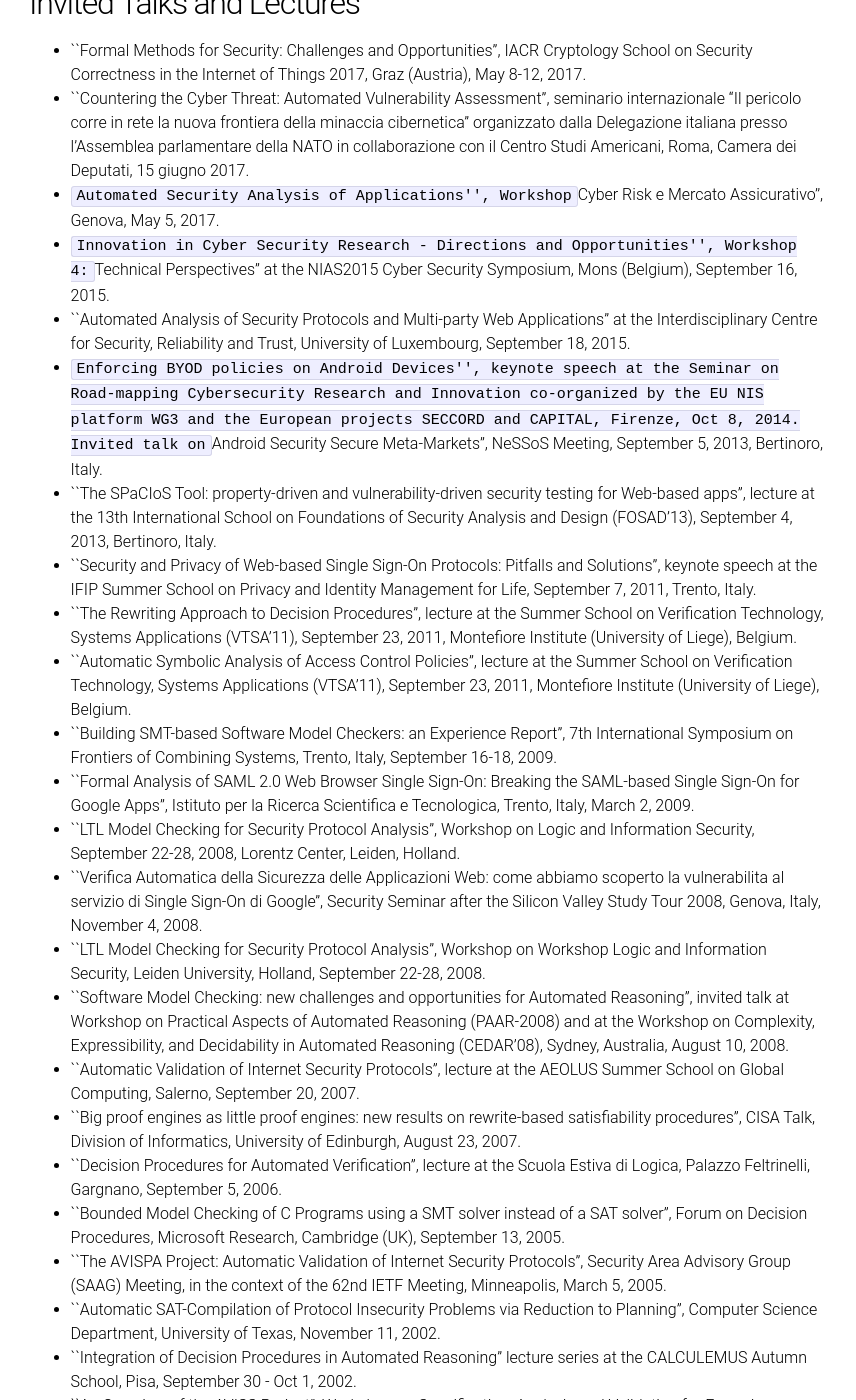
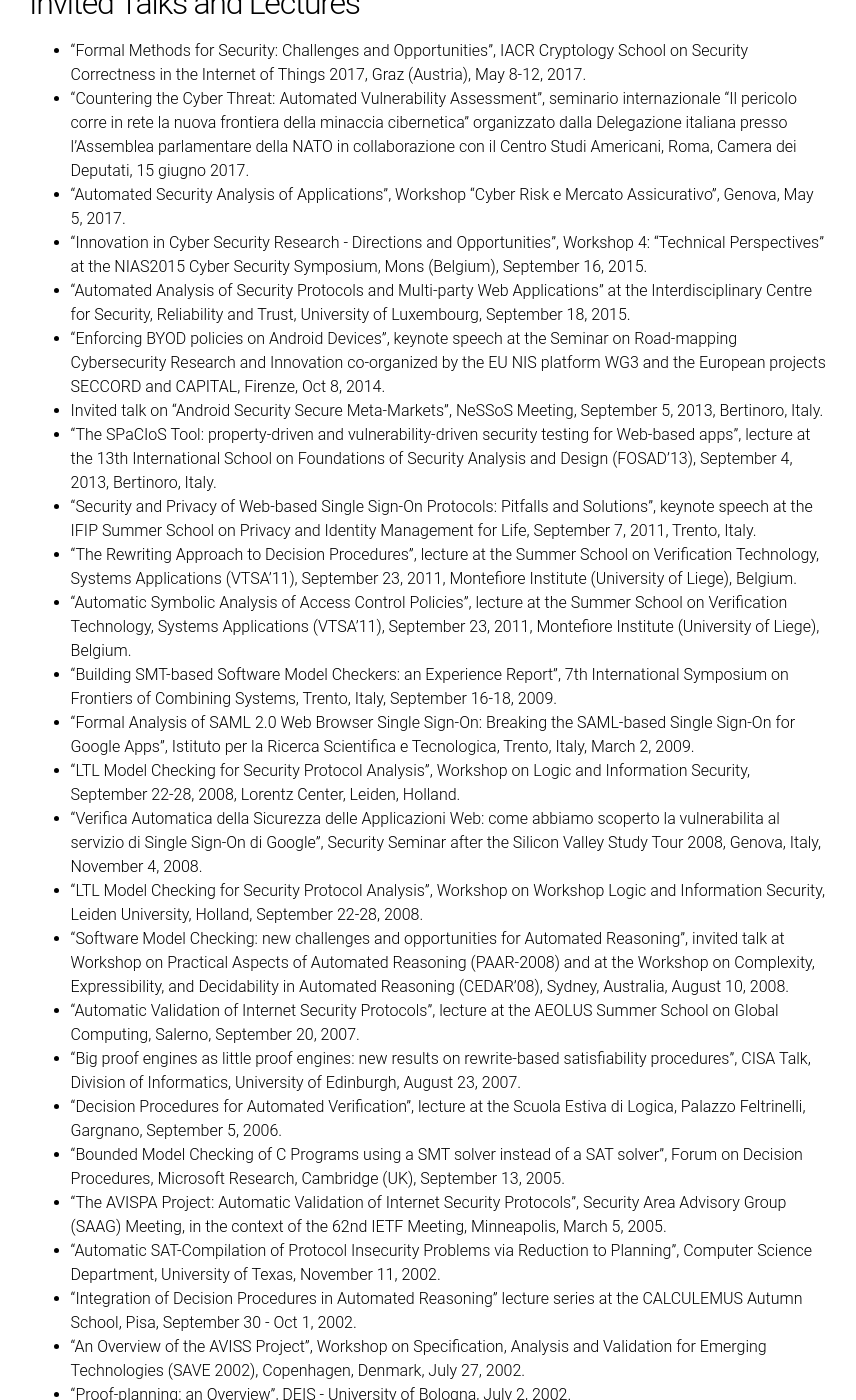
Before and after one commit to CSecLab/cseclab.github.io, a Jekyll site: the page built from alessandroHP.md, in a window 1280 px wide and 1400 px high, scrolled down 1344 px. Shown: the whole window, without its empty margins (211-1067 px from the left). Built offline with Jekyll 4.4.1, drawn with Linux system fonts in a browser that asks for light colours; some of the changed text lies outside the part shown.

Commit message:
*** empty log message ***

```diff
--- a/alessandroHP.md
+++ b/alessandroHP.md
@@ -29,83 +29,39 @@ His focus is on developing cutting-edge automated reasoning techniques and on us
 
 ## Invited Talks and Lectures
 
-- ``Formal Methods for Security: Challenges and Opportunities'', IACR Cryptology School on Security Correctness in the Internet of Things 2017, Graz (Austria), May 8-12, 2017.
-- ``Countering the Cyber Threat: Automated Vulnerability Assessment'', seminario internazionale "Il pericolo corre in rete la nuova frontiera della minaccia cibernetica" organizzato dalla Delegazione italiana presso l'Assemblea parlamentare della NATO in collaborazione con il Centro Studi Americani, Roma, Camera dei Deputati, 15 giugno 2017.
-- ``Automated Security Analysis of Applications'', Workshop ``Cyber Risk e Mercato Assicurativo'', Genova, May 5, 2017.
-- ``Innovation in Cyber Security Research - Directions and Opportunities'', Workshop 4: ``Technical Perspectives'' at the NIAS2015 Cyber Security Symposium, Mons (Belgium), September 16, 2015.
-- ``Automated Analysis of Security Protocols and Multi-party Web Applications'' at the Interdisciplinary Centre for Security, Reliability and Trust, University of Luxembourg, September 18, 2015.
-- ``Enforcing BYOD policies on Android Devices'',  keynote speech at the Seminar on Road-mapping Cybersecurity Research and Innovation co-organized by the EU NIS platform  WG3
- and the European projects SECCORD and CAPITAL, Firenze, Oct 8, 2014.
-Invited talk on ``Android Security  Secure Meta-Markets'', NeSSoS Meeting, September 5, 2013, Bertinoro, Italy.
-- ``The SPaCIoS Tool: property-driven and vulnerability-driven security testing for Web-based apps'', lecture at the 13th International School on Foundations of Security Analysis and Design (FOSAD'13), September 4, 2013, Bertinoro, Italy.
-- ``Security and Privacy of Web-based Single Sign-On Protocols: Pitfalls and Solutions'', keynote speech at the IFIP Summer School on Privacy and
-  Identity Management for Life, September 7, 2011, Trento, Italy.
-- ``The Rewriting Approach to Decision Procedures'', lecture at the Summer
+- "Formal Methods for Security: Challenges and Opportunities", IACR Cryptology School on Security Correctness in the Internet of Things 2017, Graz (Austria), May 8-12, 2017.
+- "Countering the Cyber Threat: Automated Vulnerability Assessment", seminario internazionale "Il pericolo corre in rete la nuova frontiera della minaccia cibernetica" organizzato dalla Delegazione italiana presso l'Assemblea parlamentare della NATO in collaborazione con il Centro Studi Americani, Roma, Camera dei Deputati, 15 giugno 2017.
+- "Automated Security Analysis of Applications", Workshop "Cyber Risk e Mercato Assicurativo", Genova, May 5, 2017.
+- "Innovation in Cyber Security Research - Directions and Opportunities", Workshop 4: "Technical Perspectives" at the NIAS2015 Cyber Security Symposium, Mons (Belgium), September 16, 2015.
+- "Automated Analysis of Security Protocols and Multi-party Web Applications" at the Interdisciplinary Centre for Security, Reliability and Trust, University of Luxembourg, September 18, 2015.
+- "Enforcing BYOD policies on Android Devices",  keynote speech at the Seminar on Road-mapping Cybersecurity Research and Innovation co-organized by the EU NIS platform  WG3 and the European projects SECCORD and CAPITAL, Firenze, Oct 8, 2014.
+- Invited talk on "Android Security  Secure Meta-Markets", NeSSoS Meeting, September 5, 2013, Bertinoro, Italy.
+- "The SPaCIoS Tool: property-driven and vulnerability-driven security testing for Web-based apps", lecture at the 13th International School on Foundations of Security Analysis and Design (FOSAD'13), September 4, 2013, Bertinoro, Italy.
+- "Security and Privacy of Web-based Single Sign-On Protocols: Pitfalls and Solutions", keynote speech at the IFIP Summer School on Privacy and Identity Management for Life, September 7, 2011, Trento, Italy.
+- "The Rewriting Approach to Decision Procedures", lecture at the Summer
   School on Verification Technology, Systems  Applications (VTSA'11),
   September 23, 2011, Montefiore Institute (University of Liege),
   Belgium.
-- ``Automatic Symbolic Analysis of Access Control
-  Policies'', lecture at the Summer School on Verification Technology, Systems
-  Applications (VTSA'11), September 23, 2011, Montefiore Institute
-  (University of Liege), Belgium.
-- ``Building SMT-based Software Model Checkers: an Experience
-  Report'', 7th International Symposium on Frontiers of Combining
-  Systems, Trento, Italy, September 16-18, 2009.
-- ``Formal Analysis of SAML 2.0 Web Browser Single Sign-On:
-  Breaking the SAML-based Single Sign-On for Google Apps'', Istituto
-  per la Ricerca Scientifica e Tecnologica, Trento, Italy, March 2,
-  2009.
-- ``LTL Model Checking for Security Protocol
-  Analysis'', Workshop on Logic and Information Security, September
-  22-28, 2008, Lorentz Center, Leiden, Holland.
-- ``Verifica Automatica della Sicurezza delle Applicazioni Web:
-  come abbiamo scoperto la vulnerabilita al servizio di Single
-  Sign-On di Google'', Security Seminar after the Silicon Valley
-  Study Tour 2008, Genova, Italy, November 4, 2008.
-- ``LTL Model Checking for Security Protocol Analysis'', Workshop
-  on Workshop Logic and Information Security, Leiden University,
-  Holland, September 22-28, 2008.
-- ``Software Model Checking: new challenges and opportunities for
-  Automated Reasoning'', invited talk at Workshop on Practical
-  Aspects of Automated Reasoning (PAAR-2008) and at the Workshop on
-  Complexity, Expressibility, and Decidability in Automated Reasoning
-  (CEDAR'08), Sydney, Australia, August 10, 2008.
-- ``Automatic Validation of Internet Security Protocols'', lecture
-  at the AEOLUS Summer School on Global Computing, Salerno, September
-  20, 2007.
-- ``Big proof engines as little proof engines: new results on
-  rewrite-based satisfiability procedures'', CISA Talk, Division of
-  Informatics, University of Edinburgh, August 23, 2007.
-- ``Decision Procedures for Automated Verification'', lecture at
-  the Scuola Estiva di Logica, Palazzo Feltrinelli, Gargnano,
-  September 5, 2006.
-- ``Bounded Model Checking of C Programs using a SMT solver
-  instead of a SAT solver'', Forum on Decision Procedures, Microsoft
-  Research, Cambridge (UK), September 13, 2005.
-- ``The AVISPA Project: Automatic Validation of Internet Security
-  Protocols'', Security Area Advisory Group (SAAG) Meeting, in the
-  context of the 62nd IETF Meeting, Minneapolis, March 5, 2005.
-- ``Automatic SAT-Compilation of Protocol Insecurity Problems via
-  Reduction to Planning'', Computer Science Department, University of
-  Texas, November 11, 2002.
-- ``Integration of Decision Procedures in Automated Reasoning''
-  lecture series at the CALCULEMUS Autumn School, Pisa, September 30 -
-  Oct 1, 2002.
-- ``An Overview of the AVISS Project'', Workshop on Specification,
-  Analysis and Validation for Emerging Technologies (SAVE 2002),
-  Copenhagen, Denmark, July 27, 2002.
-- ``Proof-planning: an Overview'', DEIS - University of Bologna,
-  July 2, 2002.
-- ``A Rule-Based Approach to Specifying the Integration of
-  Decision Procedures in Formula Simplification'', INRIA-Lorraine,
-  Nancy, June 29, 2001.
-- ``An Overview of the Open Mechanized Reasoning Systems
-  Project'', Prosper Research Workshop, University of Cambridge,
-  November 22, 1999.
-- ``Integrating decision procedures with rewriting'', NASA Ames
-  Research Center (California), November 7, 1997.
-- ``Constraint Contextual Rewriting'', Institute for Algorithms
-  and Cognitive Systems, University of Karlsruhe (Germany), 1997.
+- "Automatic Symbolic Analysis of Access Control Policies", lecture at the Summer School on Verification Technology, Systems Applications (VTSA'11), September 23, 2011, Montefiore Institute (University of Liege), Belgium.
+- "Building SMT-based Software Model Checkers: an Experience Report", 7th International Symposium on Frontiers of Combining Systems, Trento, Italy, September 16-18, 2009.
+- "Formal Analysis of SAML 2.0 Web Browser Single Sign-On: Breaking the SAML-based Single Sign-On for Google Apps", Istituto per la Ricerca Scientifica e Tecnologica, Trento, Italy, March 2, 2009.
+- "LTL Model Checking for Security Protocol Analysis", Workshop on Logic and Information Security, September 22-28, 2008, Lorentz Center, Leiden, Holland.
+- "Verifica Automatica della Sicurezza delle Applicazioni Web: come abbiamo scoperto la vulnerabilita al servizio di Single Sign-On di Google", Security Seminar after the Silicon Valley Study Tour 2008, Genova, Italy, November 4, 2008.
+- "LTL Model Checking for Security Protocol Analysis", Workshop on Workshop Logic and Information Security, Leiden University, Holland, September 22-28, 2008.
+- "Software Model Checking: new challenges and opportunities for Automated Reasoning", invited talk at Workshop on Practical Aspects of Automated Reasoning (PAAR-2008) and at the Workshop on Complexity, Expressibility, and Decidability in Automated Reasoning (CEDAR'08), Sydney, Australia, August 10, 2008.
+- "Automatic Validation of Internet Security Protocols", lecture at the AEOLUS Summer School on Global Computing, Salerno, September 20, 2007.
+- "Big proof engines as little proof engines: new results on rewrite-based satisfiability procedures", CISA Talk, Division of Informatics, University of Edinburgh, August 23, 2007.
+- "Decision Procedures for Automated Verification", lecture at the Scuola Estiva di Logica, Palazzo Feltrinelli, Gargnano, September 5, 2006.
+- "Bounded Model Checking of C Programs using a SMT solver instead of a SAT solver", Forum on Decision Procedures, Microsoft Research, Cambridge (UK), September 13, 2005.
+- "The AVISPA Project: Automatic Validation of Internet Security Protocols", Security Area Advisory Group (SAAG) Meeting, in the context of the 62nd IETF Meeting, Minneapolis, March 5, 2005.
+- "Automatic SAT-Compilation of Protocol Insecurity Problems via Reduction to Planning", Computer Science Department, University of Texas, November 11, 2002.
+- "Integration of Decision Procedures in Automated Reasoning" lecture series at the CALCULEMUS Autumn School, Pisa, September 30 - Oct 1, 2002.
+- "An Overview of the AVISS Project", Workshop on Specification, Analysis and Validation for Emerging Technologies (SAVE 2002), Copenhagen, Denmark, July 27, 2002.
+- "Proof-planning: an Overview", DEIS - University of Bologna, July 2, 2002.
+- "A Rule-Based Approach to Specifying the Integration of Decision Procedures in Formula Simplification", INRIA-Lorraine, Nancy, June 29, 2001.
+- "An Overview of the Open Mechanized Reasoning Systems Project", Prosper Research Workshop, University of Cambridge, November 22, 1999.
+- "Integrating decision procedures with rewriting", NASA Ames Research Center (California), November 7, 1997.
+- "Constraint Contextual Rewriting", Institute for Algorithms and Cognitive Systems, University of Karlsruhe (Germany), 1997.
 
 
 ## Services to the Profession
```
